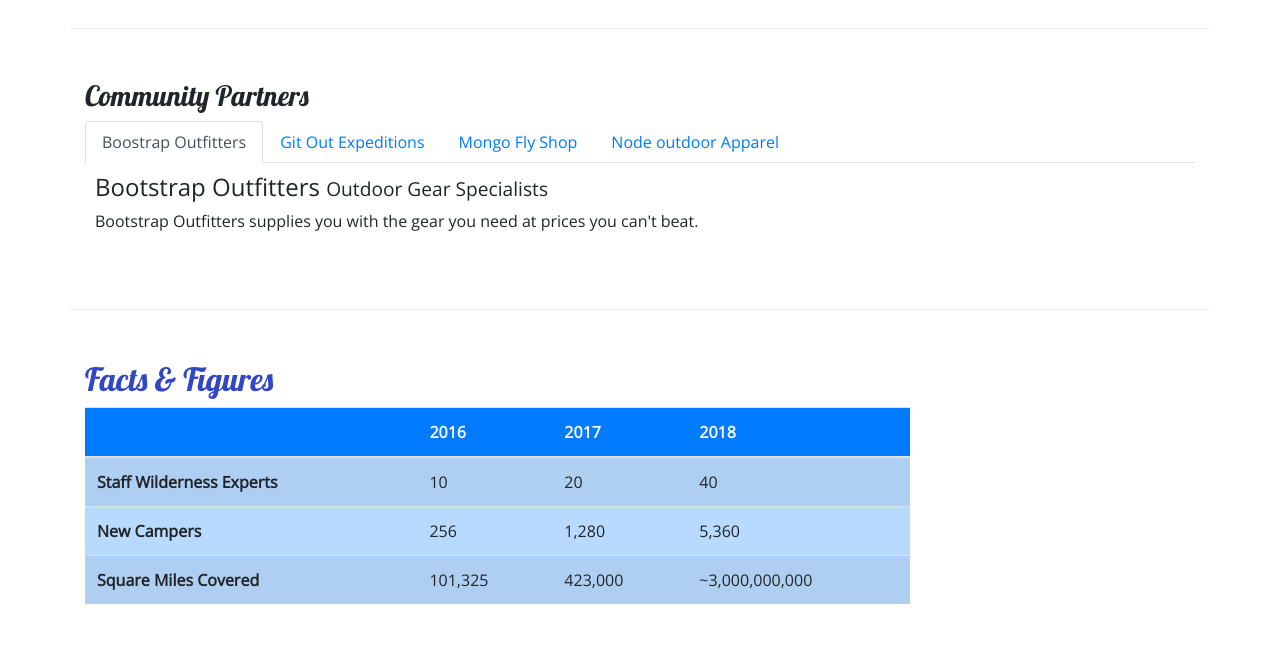
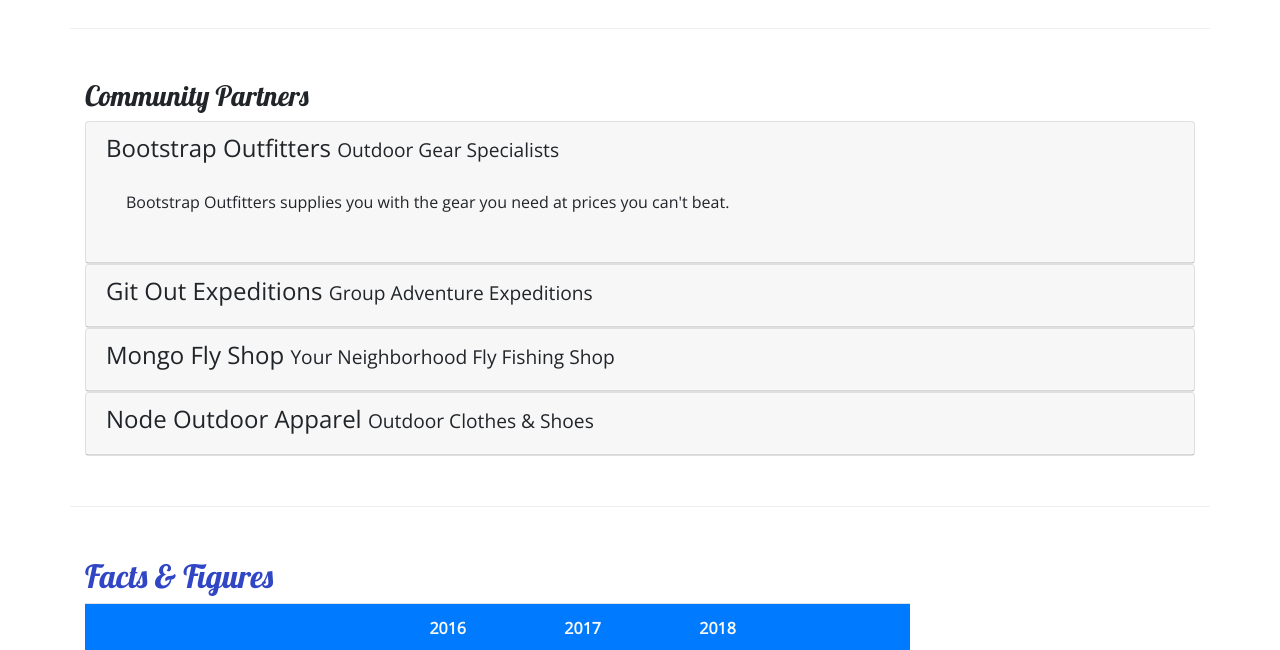
Before and after one commit to centrila/BootstrapNucamp, a website: page aboutus.html in a window 1280 px wide. Shown: the part 800-1450 px from the top of the page. Drawn offline with nearby package versions, Linux system fonts and the light colour scheme.

Commit message:
accordion

```diff
--- a/aboutus.html
+++ b/aboutus.html
@@ -100,32 +100,66 @@
             </div>
         </div>
     </div>
-<!--Tabs-->
+<!--accordion-->
         <div class="row row-content">
               <div class="col">
                     <h3>Community Partners</h3>
-                    <ul class="nav nav-tabs">
-                        <li class="nav-item"><a class="nav-link active" href="#bootstrap" role="tab" data-toggle="tab">Boostrap Outfitters</a></li>
-                        <li class="nav-item"><a class="nav-link" href="#git" role="tab" data-toggle="tab">Git Out Expeditions</a></li>
-                        <li class="nav-item"><a class="nav-link" href="#mongo" role="tab" data-toggle="tab">Mongo Fly Shop</a></li>
-                        <li class="nav-item"><a class="nav-link" href="#node" role="tab" data-toggle="tab">Node outdoor Apparel</a></li>
-                    </ul>
-                    <div class="tab-content">
-                        <div role="tabpanel" class="tab-pane fade show active" id="bootstrap">
-                            <h4>Bootstrap Outfitters <small>Outdoor Gear Specialists</small></h4>
-                            <p class="d-none d-sm-block">Bootstrap Outfitters supplies you with the gear you need at prices you can't beat.</p>
+                    <div id="accordion">
+                        <div class="card">
+                            <div role="tab" class="card-header">
+                                <h4>
+                                    <a data-toggle="collapse" data-target="#bootstrap">
+                                        Bootstrap Outfitters <small>Outdoor Gear Specialists</small></h4>
+                                    </a>
+                                </h4>
+                                <div class="collapse show" id="bootstrap" data-parent="#accordion">
+                                    <div class="card-body">
+                                        <p class="d-none d-sm-block">Bootstrap Outfitters supplies you with the gear you need at prices you can't beat.</p>
+                                    </div>
+                                </div>
+                            </div>
                         </div>
-                        <div role="tabpanel" class="tab-pane fade" id="git">
-                            <h4>Git Out Expeditions <small>Group Adventure Expeditions</small></h4>
-                            <p class="d-none d-sm-block">Join Git Out Expeditions to explore new horizons with a group of other adventurers!</p>
+                        <div class="card">
+                            <div role="tab" class="card-header">
+                                <h4>
+                                    <a class="collapsed" data-toggle="collapse" data-target="#git">
+                                        Git Out Expeditions <small>Group Adventure Expeditions</small></h4>
+                                    </a>
+                                </h4>
+                                <div class="collapse" id="git" data-parent="#accordion">
+                                    <div class="card-body">
+                                        <p class="d-none d-sm-block">Join Git Out Expeditions to explore new horizons with a group of other adventurers!</p>
+                                    </div>
+                                </div>
+                            </div>
                         </div>
-                        <div role="tabpanel" class="tab-pane fade" id="mongo">
-                            <h4>Mongo Fly Shop <small>Your Neighborhood Fly Fishing Shop</small></h4>
-                            <p class="d-none d-sm-block">Need a new fishing pole, a tacklebox, or flies of all kinds? Stop by Mongo Fly Shop.</p>
+                        <div class="card">
+                            <div role="tab" class="card-header">
+                                <h4>
+                                    <a class="collapsed" data-toggle="collapse" data-target="#mongo">
+                                        Mongo Fly Shop <small>Your Neighborhood Fly Fishing Shop</small></h4>
+                                    </a>
+                                </h4>
+                                <div class="collapse" id="mongo" data-parent="#accordion">
+                                    <div class="card-body">
+                                        <p class="d-none d-sm-block">Need a new fishing pole, a tacklebox, or flies of all kinds? Stop by Mongo Fly Shop.</p>
+                                    </div>
+                                </div>
+                            </div>
                         </div>
-                        <div role="tabpanel" class="tab-pane fade" id="node">
-                            <h4>Node Outdoor Apparel <small>Outdoor Clothes & Shoes</small></h4>
-                            <p class="d-none d-sm-block">From polar fleeces to swimsuits, hiking boots to waders, a visit to Node will be sure to get you covered.</p>
+                        <div class="card">
+                            <div role="tab" class="card-header">
+                                <h4>
+                                    <a class="collapsed" data-toggle="collapse" data-target="#node">
+                                        Node Outdoor Apparel <small>Outdoor Clothes & Shoes</small></h4>
+                                    </a>
+                                </h4>
+                                <div class="collapse" id="node" data-parent="#accordion">
+                                    <div class="card-body">
+                                        <p class="d-none d-sm-block">From polar fleeces to swimsuits, hiking boots to waders, a visit to Node will be sure to get you covered.</p>
+                                    </div>
+                                </div>
+                            </div>
                         </div>
                     </div>
                 </div>
```
Also changed, not shown: 1 other file.
